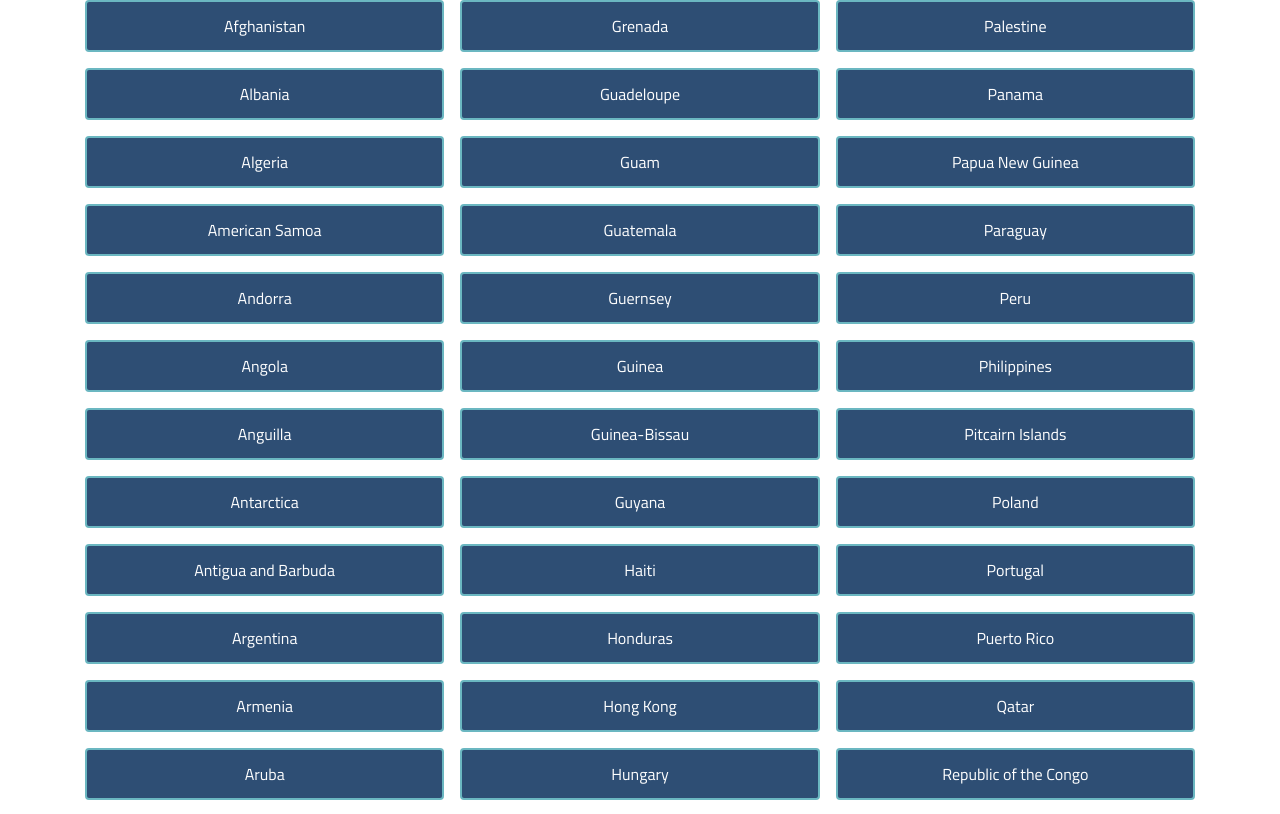
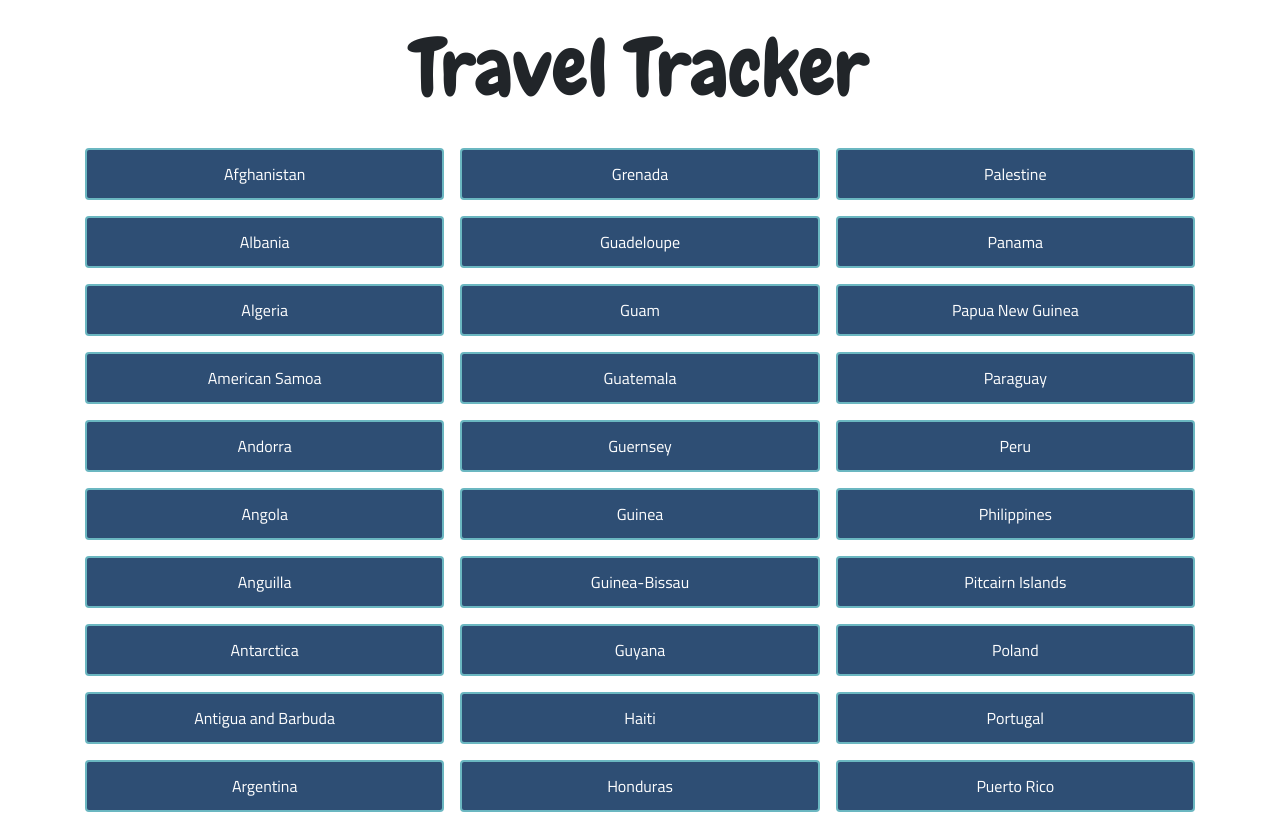
Before and after one commit to blsnwbrdr/traveltracker-web, an Angular app: page / in a window 1280 px wide. Shown: the top 814 px of the page. Built offline with nearby package versions, Linux system fonts and the light colour scheme.

Commit message:
created title component

```diff
--- a/src/app/app.component.html
+++ b/src/app/app.component.html
@@ -1,4 +1,9 @@
 <div class="container">
+  <div class="row">
+    <div class="col-12">
+      <app-title></app-title>
+    </div>
+  </div>
   <div class="row">
     <div class="col-12">
       <app-checkbox></app-checkbox>
--- a/src/app/app.module.ts
+++ b/src/app/app.module.ts
@@ -5,11 +5,13 @@ import { FormsModule, ReactiveFormsModule } from '@angular/forms';
 import { AppRoutingModule } from './app-routing.module';
 import { AppComponent } from './app.component';
 import { CheckboxComponent } from './checkbox/checkbox.component';
+import { TitleComponent } from './components/title.component';
 
 @NgModule({
   declarations: [
     AppComponent,
-    CheckboxComponent
+    CheckboxComponent,
+    TitleComponent
   ],
   imports: [
     BrowserModule,
--- /dev/null
+++ b/src/app/components/title.component.html
@@ -0,0 +1,3 @@
+<div class="title">
+  <h1 class="text-center text--blue title__h1">Travel Tracker</h1>
+</div>
--- /dev/null
+++ b/src/app/components/title.component.scss
@@ -0,0 +1,20 @@
+// PRESET VARIABLES
+@import '../../sass/presets';
+
+.title{
+  margin-top: 1.25rem;
+  margin-bottom: 1.5rem;
+}
+.title__h1{
+  font-family: 'Chewy', Arial, sans-serif;
+  font-size: 3rem;
+}
+
+@media(min-width:768px){
+  .title{
+    margin-bottom: 2rem;
+  }
+  .title__h1{
+    font-size: 5rem;
+  }
+}
--- /dev/null
+++ b/src/app/components/title.component.ts
@@ -0,0 +1,15 @@
+import { Component, OnInit } from '@angular/core';
+
+@Component({
+  selector: 'app-title',
+  templateUrl: './title.component.html',
+  styleUrls: ['./title.component.scss']
+})
+export class TitleComponent implements OnInit {
+
+  constructor() { }
+
+  ngOnInit(): void {
+  }
+
+}
```
Also changed, not shown: 1 other file (tests, documents, lock files or other folders).
